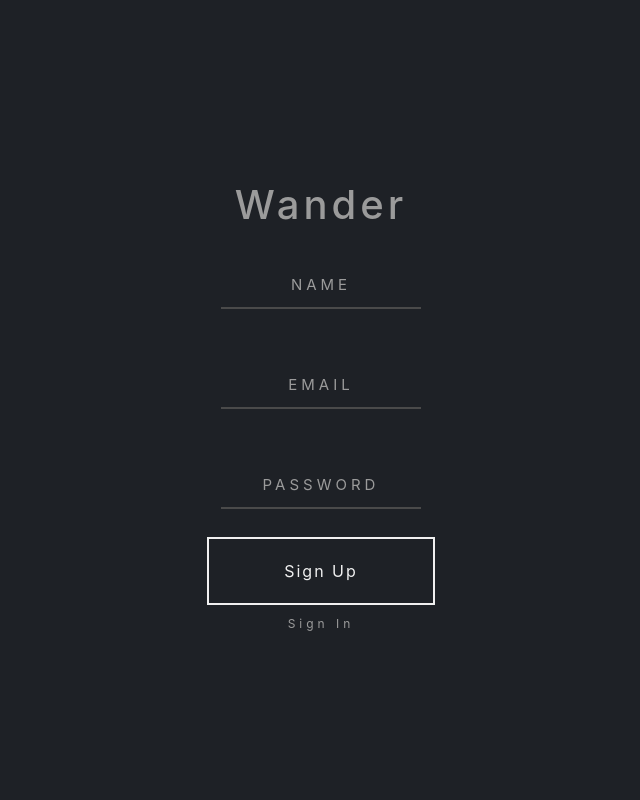
After one commit to euphoretic/project_kpo_tp, a Django app: page /users/signup/ in a window 1280 px wide. The commit adds this page. Shown: the whole page, without its empty margins (319-959 px from the left). Run offline with Django 3.2, Linux system fonts and the light colour scheme; some libraries are stand-ins or nearby versions.

Commit message:
add design signin and signup forms

```diff
--- /dev/null
+++ b/users/templates/users/user_signup.html
@@ -0,0 +1,137 @@
+<!DOCTYPE html>
+<html lang="ru">
+<head>
+    <meta charset="UTF-8">
+    <title>Регистрация - Wander</title>
+    <style>
+      body {
+        display: flex;
+        justify-content: center;
+        align-items: center;
+        height: 100vh;
+      }
+      .background {
+        background-color: #1E2126;
+      }
+      form {
+        width: 400px;
+      }
+      h1 {
+        color: #9B9B9B;
+        display: block;
+        letter-spacing: 4px;
+        padding-top: 30px;
+        text-align: center;
+      }
+      label {
+        display: block;
+        letter-spacing: 4px;
+        padding-top: 30px;
+        text-align: center;
+      }
+
+      label .label-text {
+        color: #9B9B9B;
+        cursor: text;
+        font-size: 15px;
+        line-height: 20px;
+        text-transform: uppercase;
+        -moz-transform: translateY(-34px);
+        -ms-transform: translateY(-34px);
+        -webkit-transform: translateY(-34px);
+        transform: translateY(-34px);
+        transition: all 0.3s;
+      }
+      label input:focus + .label-text {
+        color: #F0F0F0;
+        font-size: 13px;
+        margin-top: 10px;
+        -moz-transform: translateY(-74px);
+        -ms-transform: translateY(-74px);
+        -webkit-transform: translateY(-74px);
+        transform: translateY(-74px);
+      }
+      label input {
+        background-color: transparent;
+        border: 0;
+        border-bottom: 2px solid #4A4A4A;
+        color: white;
+        font-size: 20px;
+        letter-spacing: 1px;
+        outline: 0;
+        padding: 5px 20px;
+        text-align: center;
+        transition: all 0.3s;
+        width: 200px;
+      }
+      label input:focus {
+        max-width: 100%;
+        width: 400px;
+      }
+      label input:valid + .label-text {
+        font-size: 13px;
+        -moz-transform: translateY(-74px);
+        -ms-transform: translateY(-74px);
+        -webkit-transform: translateY(-74px);
+        transform: translateY(-74px);
+      }
+      button {
+        background: transparent;
+        color: #F0F0F0;
+        border: 2px solid #F0F0F0;
+        font-size: 15px;
+        letter-spacing: 2px;
+        padding: 20px 75px;
+        text-transform: uppercase;
+        cursor: pointer;
+        display: inline-block;
+        margin: 15px 30px;
+        -webkit-transition: all 0.4s;
+       -moz-transition: all 0.4s;
+       transition: all 0.4s;
+      }
+      button:hover, button:focus {
+        background-color: white;
+        color: #333333;
+      }
+      a.link {
+        color:#9B9B9B;
+        display: block;
+        font-size: 12px;
+        letter-spacing: 4px;
+        padding-top: 10px;
+        text-align: center;
+      }
+      a.link:visited {
+      color:#9B9B9B;
+      text-decoration:none;
+      }
+      a.link:hover {
+      color:#9B9B9B;
+      text-decoration: underline;
+      }
+    </style>
+    <meta name="theme-color" content="#563d7c">
+    <link rel="canonical" href="https://getbootstrap.com/docs/4.5/examples/sign-in/">
+    <link rel="stylesheet" href="https://stackpath.bootstrapcdn.com/bootstrap/4.5.2/css/bootstrap.min.css">
+</head>
+<body class="text-center background">
+  <form>
+      <h1>Wander</h1>
+      <label>
+          <input id="user_name" type="text" required />
+          <div class="label-text">Name</div>
+      </label>
+      <label>
+          <input id="user_email" type="text" required />
+          <div class="label-text">Email</div>
+      </label>
+      <label>
+          <input type="password" id="user_pass" required />
+          <div class="label-text">Password</div>
+      </label>
+      <button>Sign Up</button>
+      <p><a class="link" href="{% url 'users:signin' %}">Sign In</a></p>
+  </form>
+</body>
+</html>
--- a/users/urls.py
+++ b/users/urls.py
@@ -7,7 +7,7 @@ app_name = 'users'
 urlpatterns = [
 
     # path('register', views.register, name='register'),
-    path('login/', views.user_login, name='login'),
-    # path('login', _views.LoginView.as_view(), name='login'),
+    path('signin/', views.user_signin, name='signin'),
+    path('signup/', views.user_signup, name='signup'),
 
 ]
--- a/users/views.py
+++ b/users/views.py
@@ -20,8 +20,15 @@ def register(request):
             return redirect('')
 
 
-def user_login(request):
+def user_signin(request):
     if request.method == 'POST':
-        return render(request, 'users/user_login.html')
+        return render(request, 'users/user_signin.html')
         # form = LoginForm(data=)
-    return render(request, 'users/user_login.html')
+    return render(request, 'users/user_signin.html')
+
+# изменить по типу registration
+def user_signup(request):
+    if request.method == 'POST':
+        return render(request, 'users/user_signup.html')
+        # form = LoginForm(data=)
+    return render(request, 'users/user_signup.html')
--- a/wander/templates/wander/base.html
+++ b/wander/templates/wander/base.html
@@ -14,7 +14,7 @@
       <input class="form-control form-control-dark w-100" type="text" placeholder="Поиск" aria-label="Поиск">
       <ul class="navbar-nav px-3">
         <li class="nav-item text-nowrap">
-          <a class="nav-link" href="{% url 'users:login' %}">Войти</a>
+          <a class="nav-link" href="{% url 'users:signin' %}">Войти</a>
         </li>
       </ul>
     </nav>
```
Also changed, not shown: users/templates/users/register.html (deleted, +0 -10 lines), users/templates/users/user_login.html (deleted, +0 -62 lines), users/templates/users/user_signin.html (added, +133 -0 lines).
